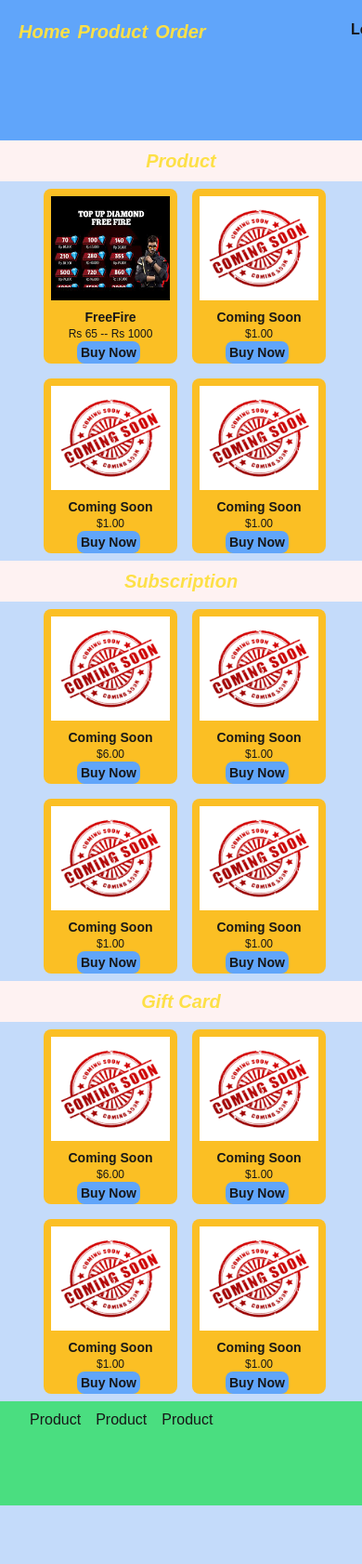
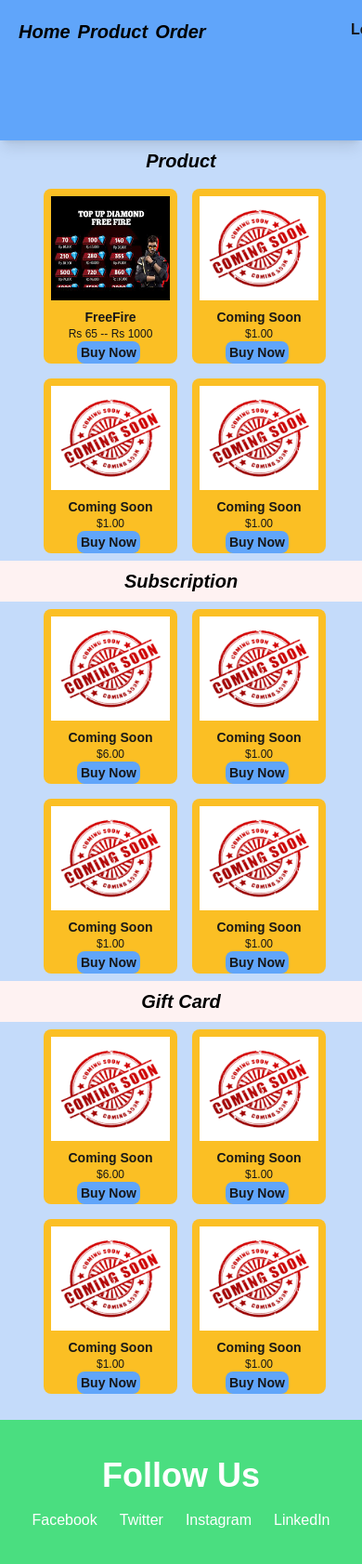
Before and after one commit to ramnarayansah123/digitalservice, a Next.js app: page / in a window 390 px wide. Shown: the top 1682 px of the page at 93% size. Before the commit the page ends 1619 px from the top, so only its background shows below. Built offline with nearby package versions, Linux system fonts and the light colour scheme.

Commit message:
this is updated version so

```diff
--- /dev/null
+++ b/app/component/Header.tsx
@@ -0,0 +1,26 @@
+import Link from "next/link";
+
+export default function Header(){
+
+    return(
+        <>
+        <header className="p-5 shadow-lg w-full bg-blue-400 flex justify-between">
+          <div className="flex gap-2">
+
+          <a href="/game" className="learn ">Home</a>
+          <Link href="/game"  className="learn">Product</Link>
+
+          <a href="" className="learn">Order</a>
+          </div>
+
+          <div className="flex gap-2">
+        <img className="invisible sm:visible" src="/profile.svg"></img>
+          <a className="font-bold">Login</a>
+
+          </div>
+
+        </header>
+
+        </>
+    )
+}
--- a/app/component/Price.tsx
+++ b/app/component/Price.tsx
@@ -2,8 +2,8 @@
     return(
         <>
         <div>
-            <div className="bg-[#fff] p-3 text-center flex justify-center gap-2">
-                <h2 className="text-[11px] text-[#367588]  left-1/2  ">Rs {props.price}</h2>
+            <div className="bg-[#fff] p-3 text-center flex justify-center gap-1">
+                <h2 className="text-[11px] text-[#367588]  left-1/2 ">Rs {props.price}</h2>
                 <h1 className="">{props.diamond}</h1>
                 <img className="h-4" src="/diamond.svg"></img>
             </div>
--- a/app/game/page.tsx
+++ b/app/game/page.tsx
@@ -1,33 +1,12 @@
-import Link from "next/link";
-import TopUpPage from "../topup/page";
 import Price from "../component/Price";
+import Header from "../component/Header";
 
 export default function page() {
   return (
     <>
       <div>
-        <header className="p-5 shadow-lg bg-blue-400 flex justify-between gap-6">
-          <div className="flex gap-2">
-            <a href="/game" className="learn">
-              Home
-            </a>
-            <Link href="/game" className="learn">
-              Game
-            </Link>
-            <a href="" className="learn">
-              home
-            </a>
-            <a href="" className="learn">
-              home
-            </a>
-          </div>
+       <Header/>
 
-          <div className="flex gap-3 items-center">
-            <img className="h-8 w-8" src="/profile.svg" alt="Profile" />
-            <a className="learn">Login</a>
-            <a className="learn">SignUp</a>
-          </div>
-        </header>
 
         <main className="mx-4 mt-11">
           <div className="rounded-lg">
--- a/app/globals.css
+++ b/app/globals.css
@@ -20,7 +20,7 @@
   font-family: Arial, Helvetica, sans-serif;
 }
 .learn{
- @apply text-xl italic text-yellow-300 font-extrabold;
+ @apply text-xl italic text-black font-extrabold;
 }
 
 .Button{
--- a/app/page.tsx
+++ b/app/page.tsx
@@ -1,6 +1,6 @@
 
+import Header from "./component/Header";
 import ProductCard from "./component/ProductCard";
-import Link from "next/link";
 export default function page(){
 
 
@@ -8,27 +8,9 @@
 
   return(
   <div >
-
-<header className="p-5 shadow-lg w-full bg-blue-400 flex justify-between">
-  <div className="flex gap-2">
-
-  <a href="/game" className="learn ">Home</a>
-  <Link href="/game"  className="learn">Product</Link>
-
-  <a href="" className="learn">Order</a>
-  </div>
-
-  <div className="flex gap-2">
-<img className="invisible sm:visible" src="/profile.svg"></img>
-  <a className="font-bold">Login</a>
-
-  </div>
-
-</header>
-
-
+<Header/>
 <main >
-<h1 className=" learn text-center p-2 mb-2 w-full bg-red-50">Product</h1>
+<h1 className=" learn text-center p-2 mb-2 ">Product</h1>
 
   <div className="flex justify-center flex-wrap ml-2 gap-4   ">
 
@@ -57,18 +39,27 @@
   </div>
 
 </main>
-<footer>
-  <div className="bg-green-400  pb-20">
-    <div className="flex gap-4 ml-8 mt-2">
-    <a className="mt-2">Product</a>
-    <a className="mt-2">Product</a>
-    <a className="mt-2 ">Product</a>
-
-
+<footer className="bg-green-400 mt-7 py-10">
+  <div className="container mx-auto px-6 flex flex-col items-center">
+    <h1 className="text-white text-4xl font-semibold mb-4">Follow Us</h1>
+    <div className="flex space-x-6">
+      <a href="#" className="text-white hover:text-green-800 transition duration-300">
+        <i className="fab fa-facebook-f"></i> Facebook
+      </a>
+      <a href="#" className="text-white hover:text-green-800 transition duration-300">
+        <i className="fab fa-twitter"></i> Twitter
+      </a>
+      <a href="#" className="text-white hover:text-green-800 transition duration-300">
+        <i className="fab fa-instagram"></i> Instagram
+      </a>
+      <a href="#" className="text-white hover:text-green-800 transition duration-300">
+        <i className="fab fa-linkedin-in"></i> LinkedIn
+      </a>
     </div>
-
   </div>
 </footer>
 
+
+
   </div>)
 }
```
